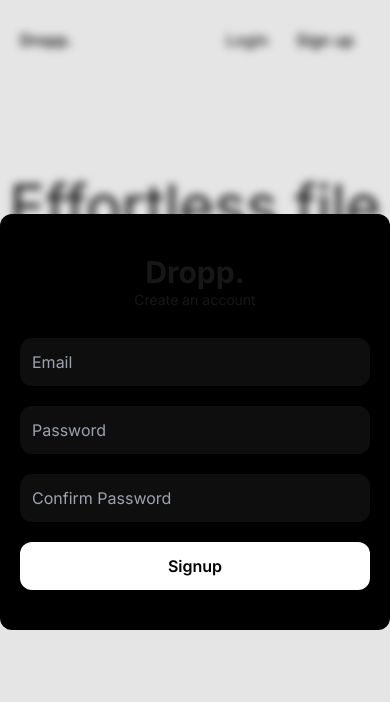
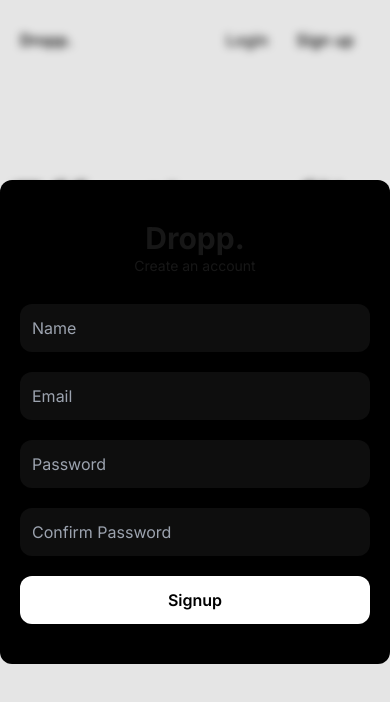
Before and after one commit to akinloluwami/dropp, a Next.js app: page / in a window 390 px wide. Both pictures are taken after a click on the button "Sign up". Shown: the top 702 px of the page. Built offline with nearby package versions, Linux system fonts and the light colour scheme; no server answers.

Commit message:
Responsive

```diff
--- a/app/components/signup.tsx
+++ b/app/components/signup.tsx
@@ -1,29 +1,58 @@
 import React from "react";
+import { useFormState } from "react-dom";
+import { signup } from "../actions/auth/signup";
 
 const Signup = () => {
+  const [state, action] = useFormState(signup, undefined);
+
   return (
-    <div className="w-[400px] bg-black rounded-xl px-5 py-10 flex flex-col">
+    <form
+      className="w-full max-w-[400px] mx-auto bg-black rounded-xl px-5 py-10 flex flex-col"
+      action={action}
+      onClick={(e) => e.stopPropagation()}
+    >
       <h2 className="text-center text-3xl font-bold">Dropp.</h2>
       <p className="text-center text-sm">Create an account</p>
       <input
+        type="text"
+        placeholder="Name"
+        name="name"
+        className="bg-[#242424]/40 p-3 rounded-xl mt-7 outline-none"
+      />
+      {state?.errors?.name && (
+        <p className="text-sm text-red-500">{state.errors.name}</p>
+      )}
+      <input
         type="email"
         placeholder="Email"
-        className="bg-[#242424]/40 p-3 rounded-xl mt-7 outline-none"
+        name="email"
+        className="bg-[#242424]/40 p-3 rounded-xl mt-5 outline-none"
       />
+      {state?.errors?.email && (
+        <p className="text-sm text-red-500">{state.errors.email}</p>
+      )}
       <input
         type="password"
         placeholder="Password"
+        name="password"
         className="bg-[#242424]/40 p-3 rounded-xl mt-5 outline-none"
       />
+      {state?.errors?.password && (
+        <p className="text-sm text-red-500">{state.errors.password}</p>
+      )}
       <input
         type="password"
         placeholder="Confirm Password"
+        name="confirmPassword"
         className="bg-[#242424]/40 p-3 rounded-xl mt-5 outline-none"
       />
+      {state?.errors?.confirmPassword && (
+        <p className="text-sm text-red-500">{state.errors.confirmPassword}</p>
+      )}
       <button className="bg-white text-black rounded-xl font-semibold p-3 mt-5">
         Signup
       </button>
-    </div>
+    </form>
   );
 };
 
```
